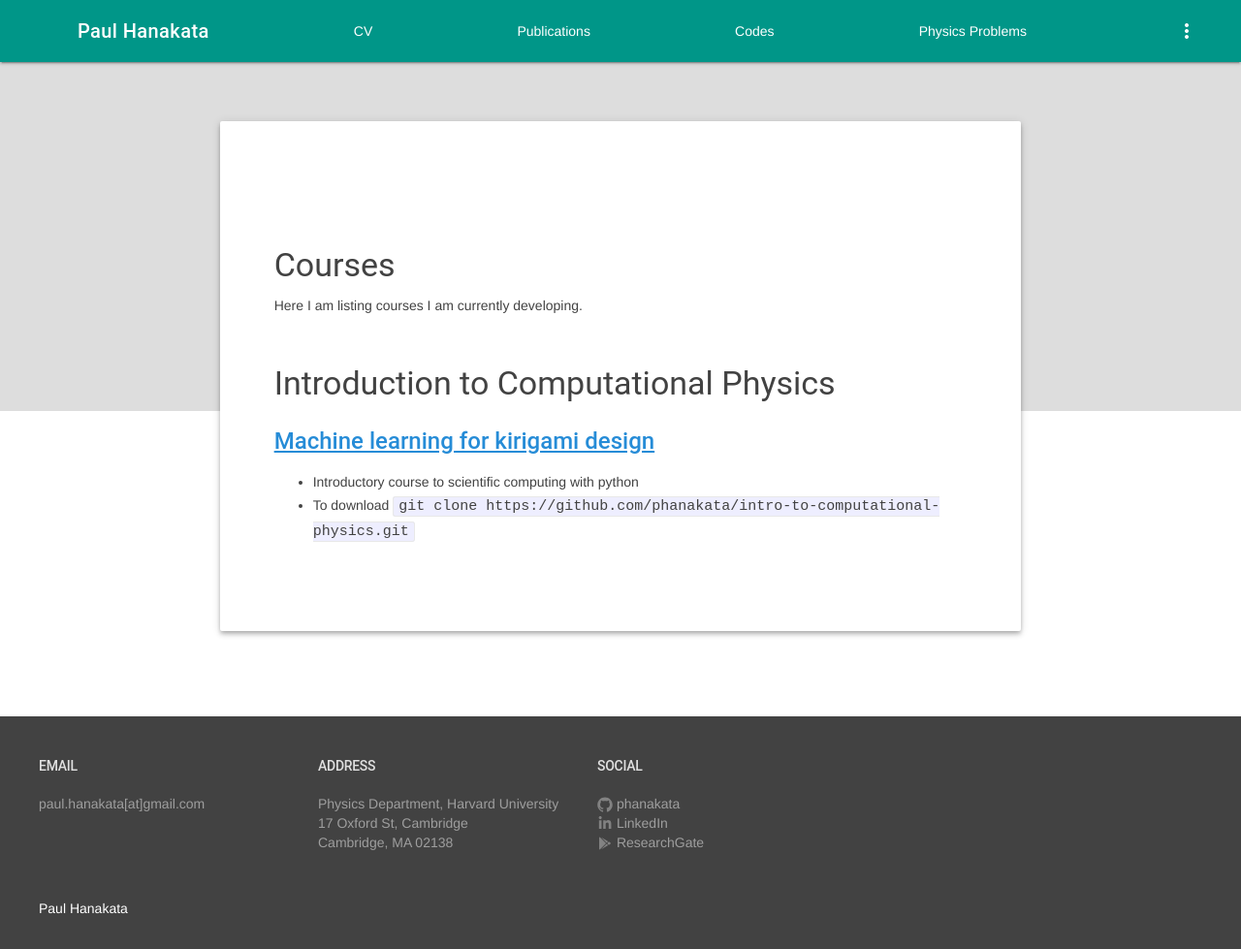
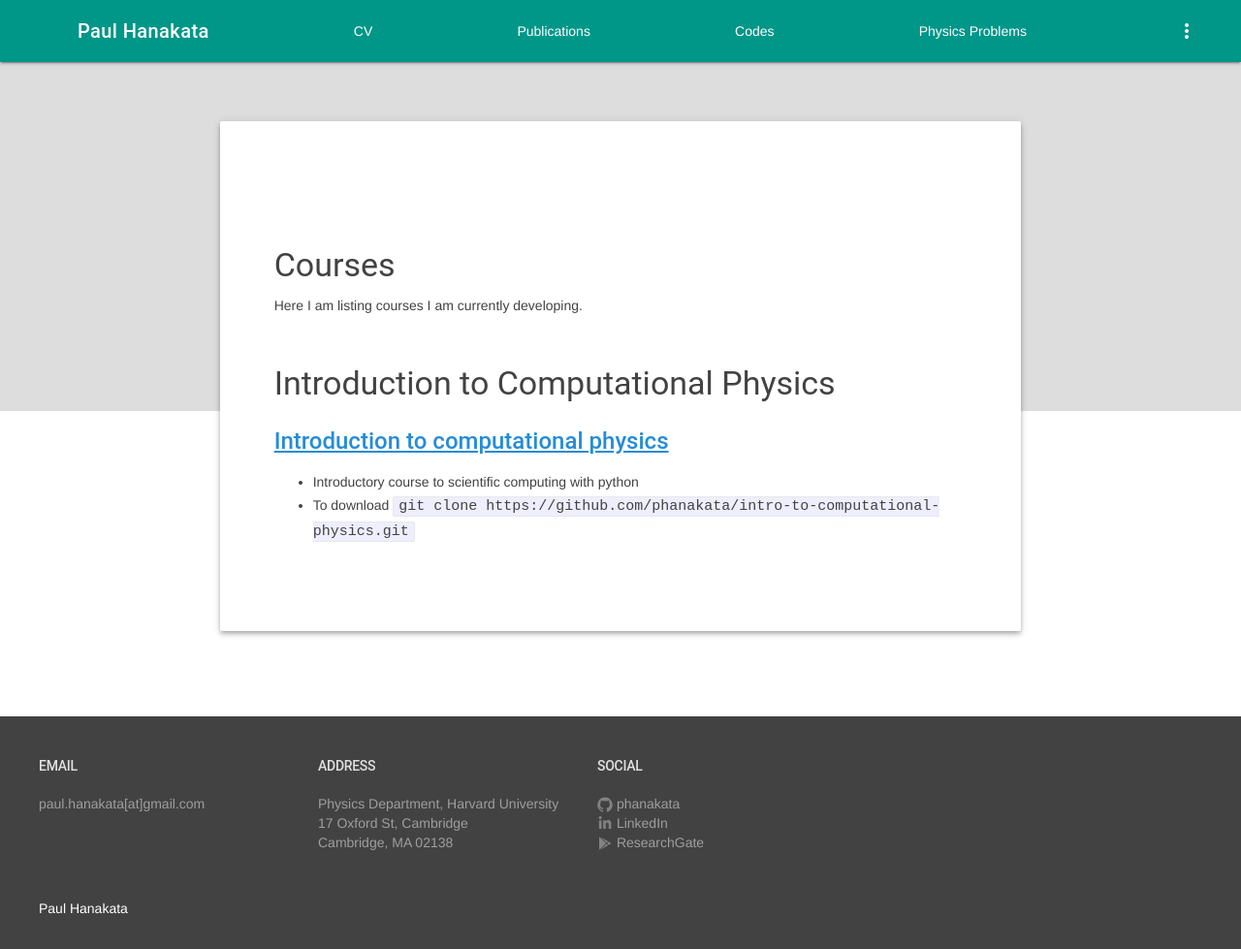
Before and after one commit to phanakata/phanakata.github.io, a Jekyll site: the page built from pages/Courses.md, in a window 1280 px wide. Shown: the whole page at 97% size. Built offline with Jekyll 4.4.1, drawn with Linux system fonts in a browser that asks for light colours.

Commit message:
Update Courses.md

```diff
--- a/pages/Courses.md
+++ b/pages/Courses.md
@@ -7,6 +7,6 @@ Here I am listing courses I am currently developing.
 
 
 ### Introduction to Computational Physics
-#### <a href="https://github.com/phanakata/intro-to-computational-physics" style="color:#268cd7"> Machine learning for kirigami design  </a>
+#### <a href="https://github.com/phanakata/intro-to-computational-physics" style="color:#268cd7"> Introduction to computational physics  </a>
 * Introductory course to scientific computing with python
 * To download `git clone https://github.com/phanakata/intro-to-computational-physics.git`
```
